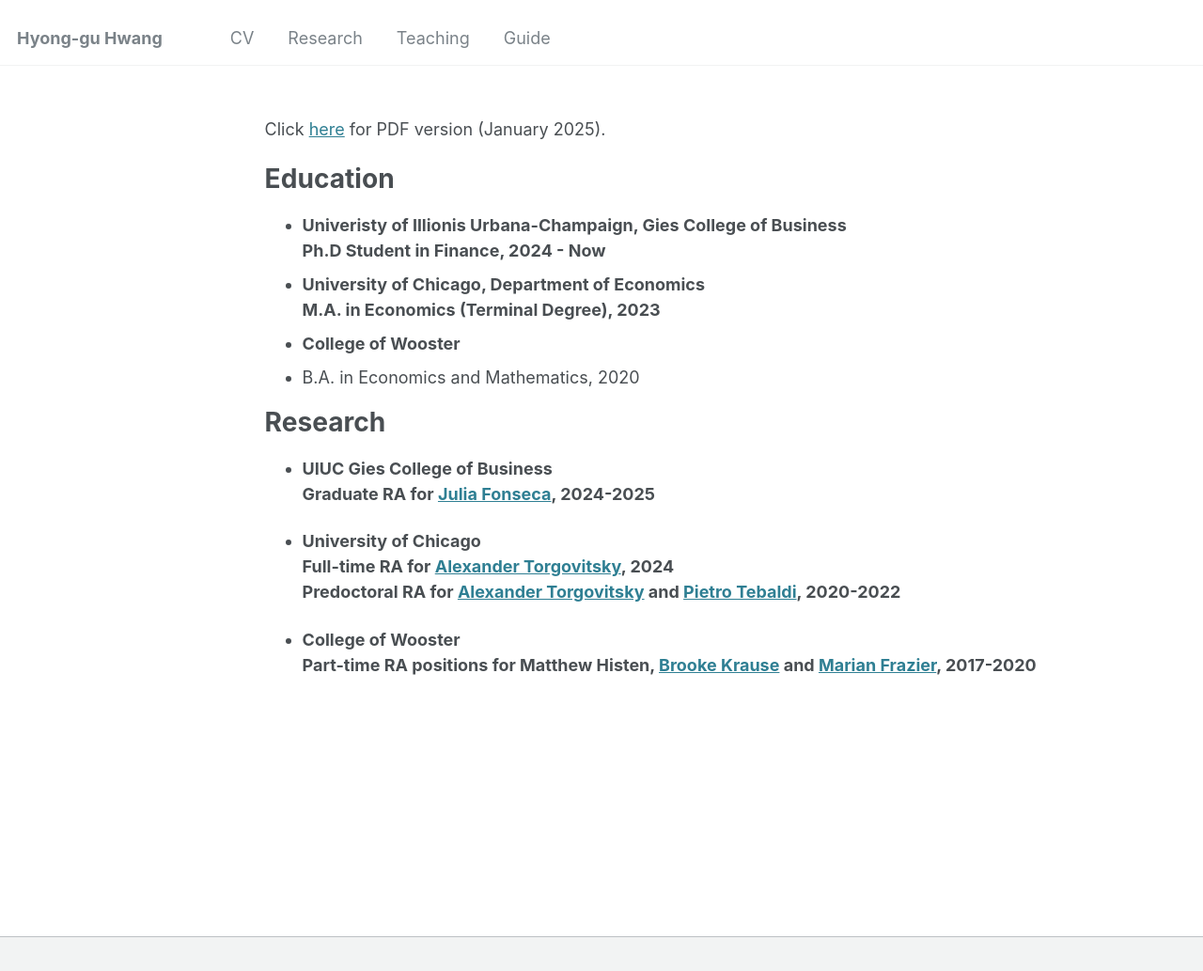
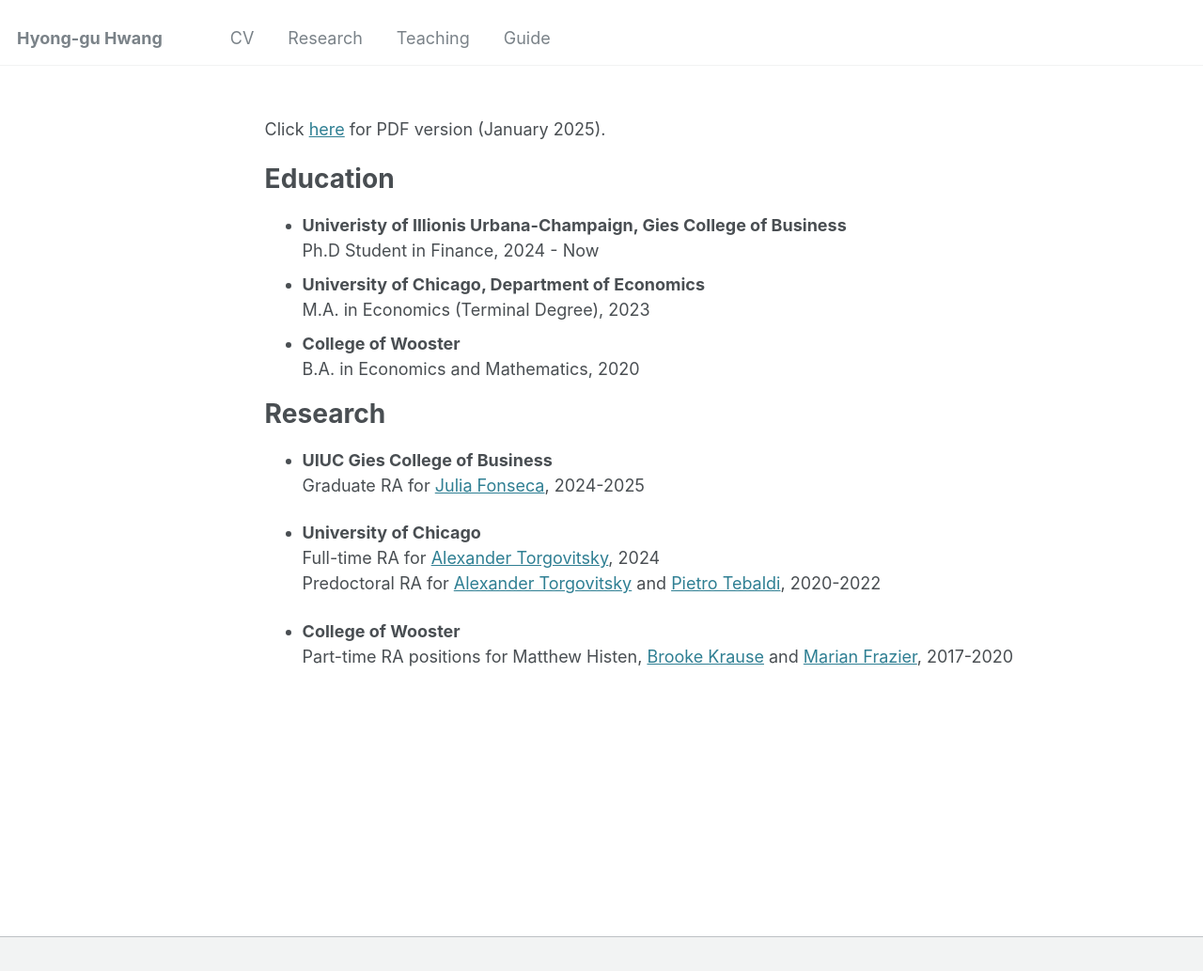
Before and after one commit to hyonggu-hwang/hyonggu-hwang.github.io, a Jekyll site: the page built from _pages/cv.md, in a window 1280 px wide and 1033 px high. Shown: the whole window at 94% size. Built offline with Jekyll 4.4.1, drawn with Linux system fonts in a browser that asks for light colours.

Commit message:
html syntax

```diff
--- a/_pages/cv.md
+++ b/_pages/cv.md
@@ -13,21 +13,21 @@ Click [here](https://drive.google.com/file/d/1K24iUAvshwUJMkMthuDbaGY2PHg4LQoF/v
 
 Education
 ======
-* <strong>Univeristy of Illionis Urbana-Champaign, Gies College of Business<strong> <br>
+* <strong>Univeristy of Illionis Urbana-Champaign, Gies College of Business</strong> <br>
 Ph.D Student in Finance, 2024 - Now
-* <strong> University of Chicago, Department of Economics<strong> <br>
+* <strong> University of Chicago, Department of Economics</strong> <br>
 M.A. in Economics (Terminal Degree), 2023
-* <strong>College of Wooster<strong> <br>
-* B.A. in Economics and Mathematics, 2020
+* <strong>College of Wooster</strong> <br>
+B.A. in Economics and Mathematics, 2020
 
 Research
 ======
-* <strong>UIUC Gies College of Business<strong><br>
+* <strong>UIUC Gies College of Business</strong> <br>
   Graduate RA for [Julia Fonseca](https://www.juliafonseca.com), 2024-2025
 
-* <strong>University of Chicago<strong><br>
+* <strong>University of Chicago</strong><br>
   Full-time RA for [Alexander Torgovitsky](https://a-torgovitsky.github.io), 2024<br>
   Predoctoral RA for [Alexander Torgovitsky](https://a-torgovitsky.github.io) and [Pietro Tebaldi](https://www.pietrotebaldi.com), 2020-2022
 
-* <strong>College of Wooster<strong><br>
+* <strong>College of Wooster</strong><br>
   Part-time RA positions for Matthew Histen, [Brooke Krause](https://sites.google.com/view/brookekrause/home) and [Marian Frazier](https://wooster.edu/bio/mafrazier/), 2017-2020
```
